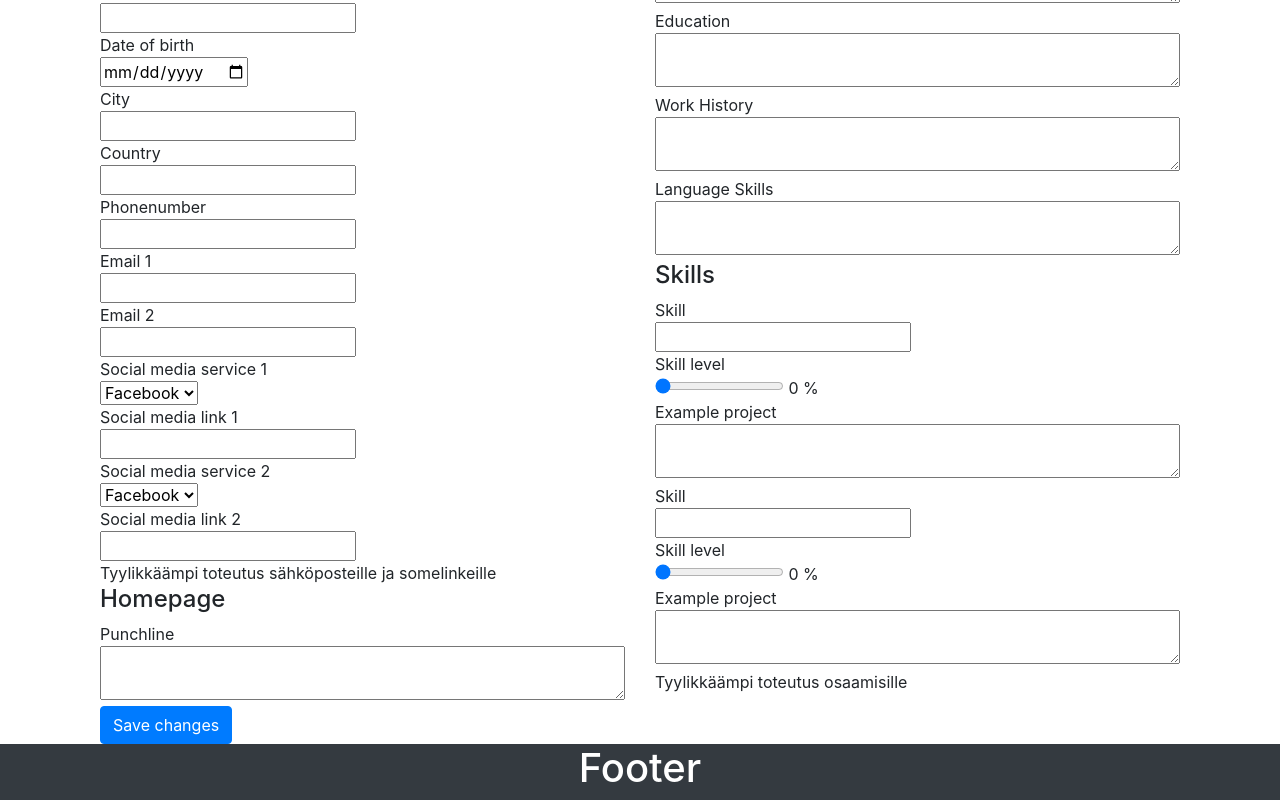
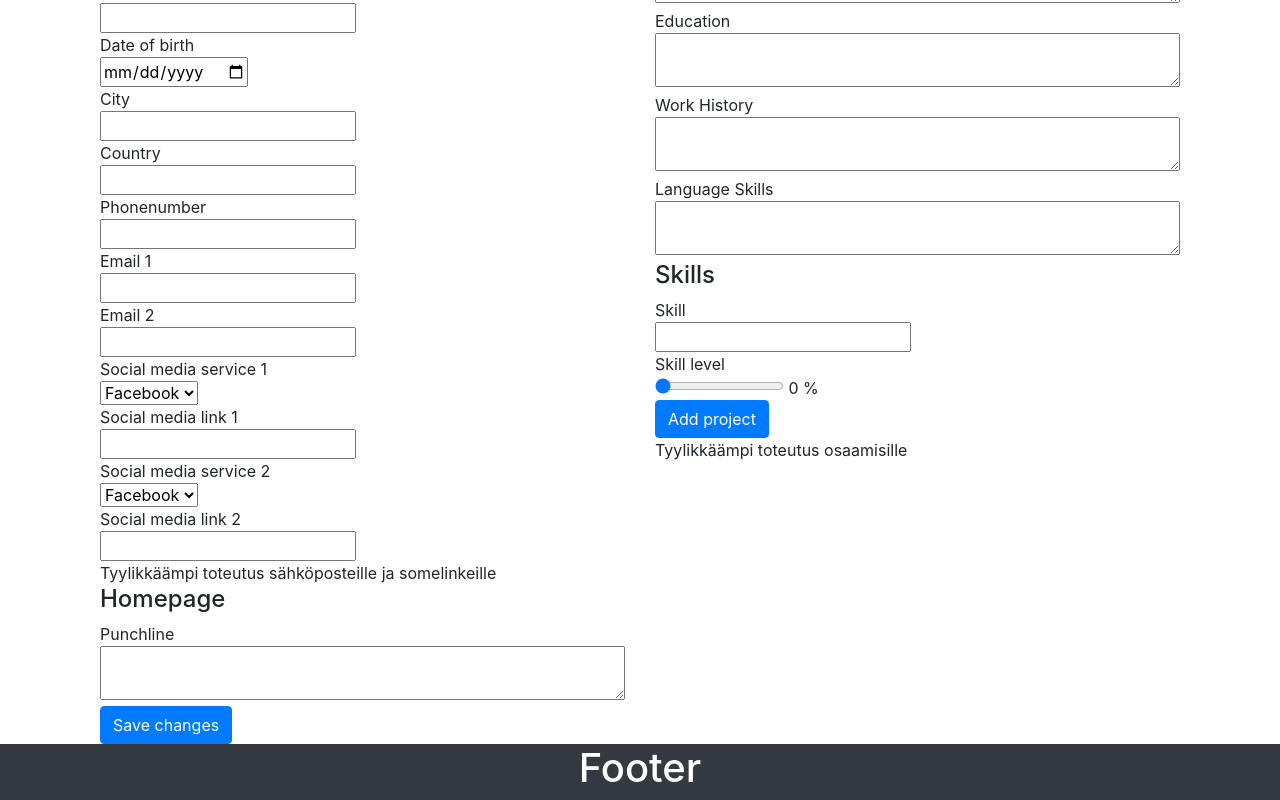
Before and after one commit to toni-mahilainen/WebPortfolio, a React (Create React App) app: page / in a window 1280 px wide. Shown: the part 1085-1885 px from the top of the page. Built offline with nearby package versions, Linux system fonts and the light colour scheme.

Commit message:
Append 'add project'-elements

```diff
--- a/src/Components/EditPortfolio/editPortfolio.jsx
+++ b/src/Components/EditPortfolio/editPortfolio.jsx
@@ -61,6 +61,7 @@ class InfoEdit extends Component {
         }
         this.handleValueChange = this.handleValueChange.bind(this);
         this.handleSubmit = this.handleSubmit.bind(this);
+        this.addNewProject = this.addNewProject.bind(this);
     }
 
     handleValueChange(input) {
@@ -214,6 +215,41 @@ class InfoEdit extends Component {
         }
     }
 
+    addNewProject() {
+        // div
+        let addProjectsDiv = document.getElementById("addProjects");
+        // br
+        let br1 = document.createElement("br");
+        let br2 = document.createElement("br");
+        let br3 = document.createElement("br");
+        let br4 = document.createElement("br");
+        let br5 = document.createElement("br");
+        // textnode
+        let textNodeName = document.createTextNode("Project name");
+        let textNodeLink = document.createTextNode("Project link");
+        let textNodeDescription = document.createTextNode("Project Description");
+        // input
+        let inputName = document.createElement("input");
+        let inputLink = document.createElement("input");
+        let textareaDescription = document.createElement("textarea");
+        // add class
+        inputName.className = "inputProjectName";
+        inputLink.className = "inputProjectLink";
+        textareaDescription.className = "textareaProjectDescription";
+        // append
+        addProjectsDiv.appendChild(textNodeName);
+        addProjectsDiv.appendChild(br1);
+        addProjectsDiv.appendChild(inputName);
+        addProjectsDiv.appendChild(br2);
+        addProjectsDiv.appendChild(textNodeLink);
+        addProjectsDiv.appendChild(br3);
+        addProjectsDiv.appendChild(inputLink);
+        addProjectsDiv.appendChild(br4);
+        addProjectsDiv.appendChild(textNodeDescription);
+        addProjectsDiv.appendChild(br5);
+        addProjectsDiv.appendChild(textareaDescription);
+    }
+
     handleSubmit() {
         // Content and social media links to database
         // Objects for requests
@@ -321,7 +357,7 @@ class InfoEdit extends Component {
                             Social media link 2 <br />
                             <input id="socialMedia2Input" type="url" onChange={this.handleValueChange} /><br />
                             Tyylikkäämpi toteutus sähköposteille ja somelinkeille
-                        <h4>Homepage</h4>
+                            <h4>Homepage</h4>
                             Punchline <br />
                             <textarea id="punchlineInput" type="text" onChange={this.handleValueChange} /><br />
                         </Col>
@@ -340,14 +376,9 @@ class InfoEdit extends Component {
                             <input id="skillInput1" type="text" onChange={this.handleValueChange} /><br />
                             Skill level <br />
                             <input id="skillLevelInput1" type="range" min="0" max="100" step="1" defaultValue="0" onChange={this.handleValueChange} /><span> {this.state.SkillLevel1} %</span><br />
-                            Example project <br />
-                            <textarea id="exampleProjectInput1" type="text" onChange={this.handleValueChange} /><br />
-                            Skill <br />
-                            <input id="skillInput2" type="text" onChange={this.handleValueChange} /><br />
-                            Skill level <br />
-                            <input id="skillLevelInput2" type="range" min="0" max="100" step="1" defaultValue="0" onChange={this.handleValueChange} /><span> {this.state.SkillLevel2} %</span><br />
-                            Example project <br />
-                            <textarea id="exampleProjectInput2" type="text" onChange={this.handleValueChange} /><br />
+                            <div id="addProjects"></div>
+                            <Button type="button" onClick={this.addNewProject}>Add project</Button><br />
+
                             Tyylikkäämpi toteutus osaamisille
                         </Col>
                     </Row>
```
